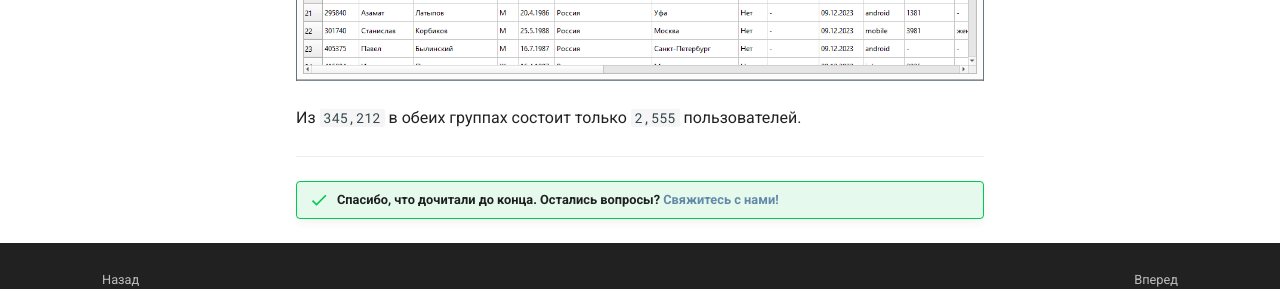
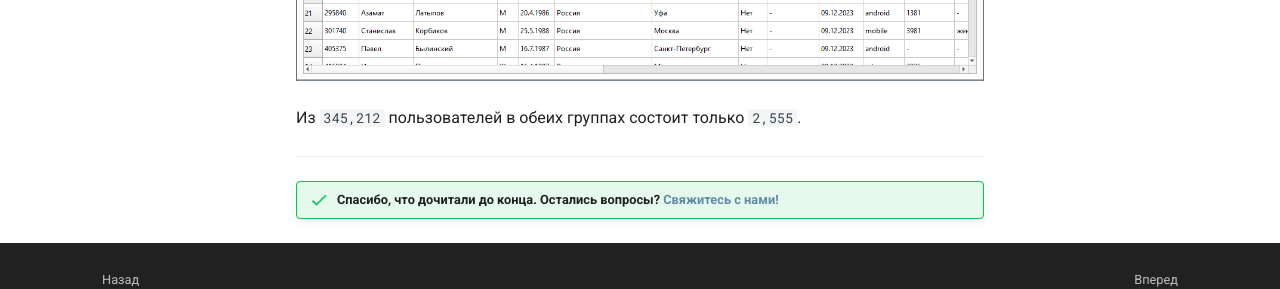
Before and after one commit to VK-Utility/docs, an MkDocs documentation site: the page built from docs/docs/parser/audience-intersection.md, in a window 1280 px wide and 900 px high, scrolled down 5089 px. Shown: the part 501-790 px from the top of the window. Built offline with MkDocs 1.6.1 and Material for MkDocs 9.7.7, drawn with Linux system fonts in a browser that asks for light colours.

```diff
--- a/docs/docs/parser/audience-intersection.md
+++ b/docs/docs/parser/audience-intersection.md
@@ -157,7 +157,7 @@
 
 <div style="text-align: justify">
   <p>
-    Из <code>345,212</code> в обеих группах состоит только <code>2,555</code> пользователей.
+    Из <code>345,212</code> пользователей в обеих группах состоит только <code>2,555</code>.
   </p>
 </div>
 
```
